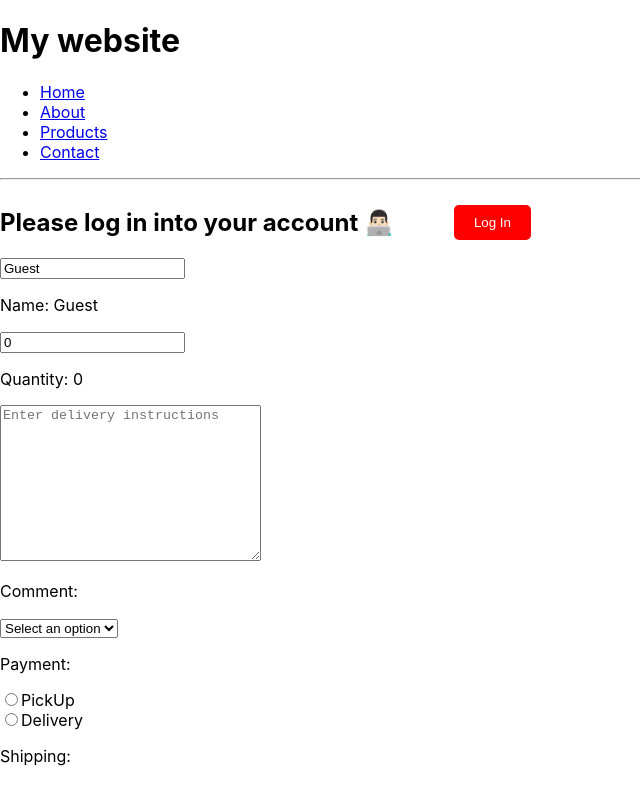
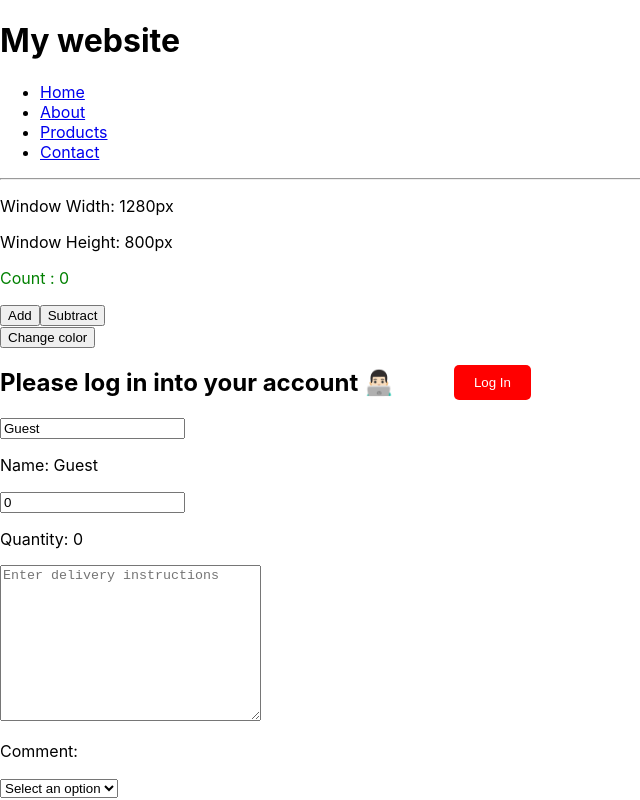
Before and after one commit to radulianoo/react-learning, a React (Create React App) app: page / in a window 1280 px wide. Shown: the top 800 px of the page, without its empty margins (0-640 px from the left). Built offline with nearby package versions, Linux system fonts and the light colour scheme.

Commit message:
Added useEffect hook.

```diff
--- a/src/App.js
+++ b/src/App.js
@@ -16,6 +16,8 @@
 import GroceryListComponent from "./GroceryListComponent";
 import CarListComponent from "./CarsListComponent";
 import ToDoList from "./ToDoList";
+import EffectComponent from "./EffectComponent";
+import WindowComponent from "./WindowComponent";
 
 function App() {
   const fruits = [
@@ -39,6 +41,8 @@
   return (
     <>
       <Header />
+      <WindowComponent />
+      <EffectComponent />
       <UserGreeting isLoggedIn={false} userName="Octav" />
       <MyOtherComponent />
       <Counter />
--- /dev/null
+++ b/src/EffectComponent.jsx
@@ -0,0 +1,54 @@
+import React, { useState, useEffect } from "react";
+import MyComponent from "./MyComponent";
+
+//useEffect() - react hook that tells react do some code when:
+//1. this component re-renders
+//2. this component mounts
+//3. the state of a value changes
+
+//useEffect(function, [dependencies])
+
+//1. useEffect(() => {}) -> runs after every re-render
+//2. useEffect(() => {}, []) -> runs only on mount
+//3. useEffect(() => {} , [value]) -> runs on mount + when value changes
+
+//uses
+//#1 event listeners
+//#2 dom manipulation
+//#3 subscriptions (real-time updates)
+//#4 fetching data from an API
+//#5 clean up when a component unmounts
+
+function EffectComponent() {
+  const [count, setCount] = useState(0);
+  const [color, setColor] = useState("green");
+
+  useEffect(() => {
+    document.title = `Counter: ${count} ${color}`;
+  }, [count, color]);
+
+  function addCount() {
+    setCount((c) => c + 1);
+  }
+
+  function subtractCount() {
+    if (count >= 1) {
+      setCount((c) => c - 1);
+    }
+  }
+
+  function changeColor() {
+    setColor((c) => (c === "green" ? "red" : "green"));
+  }
+
+  return (
+    <div>
+      <p style={{ color: color }}>Count : {count}</p>
+      <button onClick={addCount}>Add</button>
+      <button onClick={subtractCount}>Subtract</button> <br />
+      <button onClick={changeColor}>Change color</button>
+    </div>
+  );
+}
+
+export default EffectComponent;
--- /dev/null
+++ b/src/WindowComponent.jsx
@@ -0,0 +1,34 @@
+import React, { useState, useEffect } from "react";
+
+function WindowComponent() {
+  const [width, setWidth] = useState(window.innerWidth);
+  const [height, setHeight] = useState(window.innerHeight);
+
+  useEffect(() => {
+    window.addEventListener("resize", handleResize);
+    console.log("Event listener added.");
+
+    return () => {
+      window.removeEventListener("resize", handleResize);
+      console.log("Event listener removed.");
+    };
+  });
+
+  useEffect(() => {
+    document.title = `Size: ${width} x ${height}`;
+  }, [width, height]);
+
+  function handleResize() {
+    setWidth(window.innerWidth);
+    setHeight(window.innerHeight);
+  }
+
+  return (
+    <>
+      <p> Window Width: {width}px</p>
+      <p>Window Height: {height}px</p>
+    </>
+  );
+}
+
+export default WindowComponent;
```
